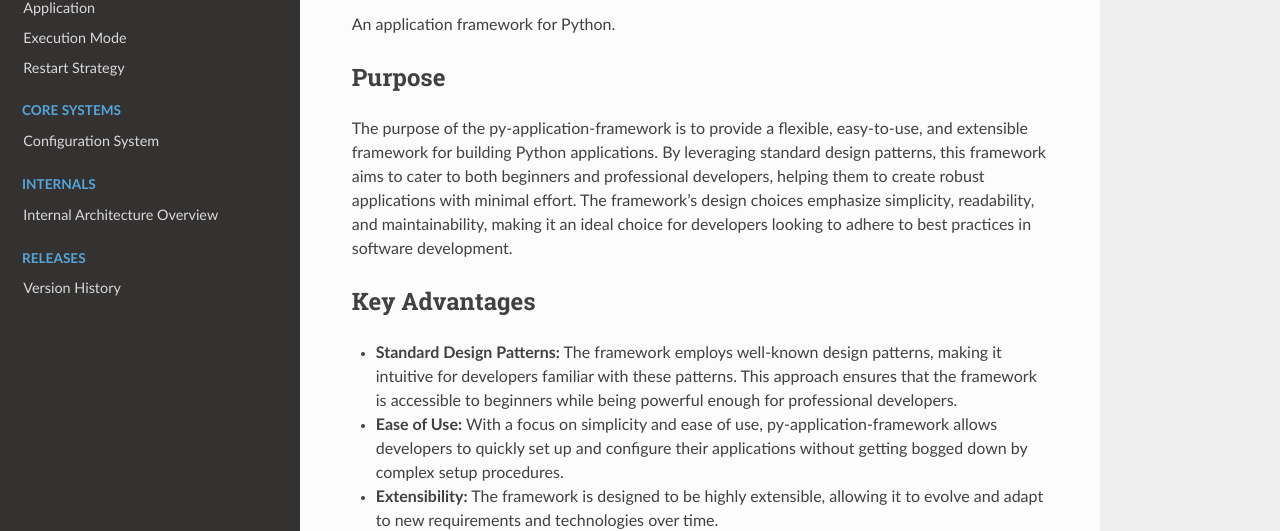
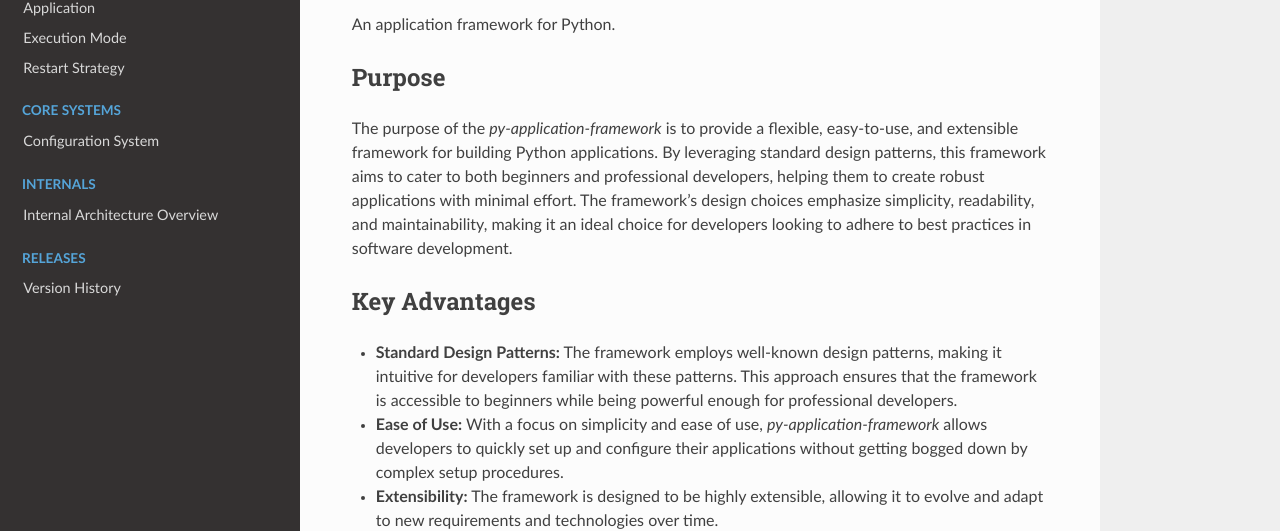
Before and after one commit to runemalm/py-application-framework, a Sphinx documentation site: the page built from docs/index.rst, in a window 1280 px wide and 900 px high. Shown: the part 272-803 px from the top of the window. Built offline with Sphinx 7.4.7 and the Read the Docs theme 2.0.0, drawn with Linux system fonts in a browser that asks for light colours; pages that are not in the unit, such as notebooks, are missing from menus.

```diff
--- a/docs/index.rst
+++ b/docs/index.rst
@@ -10,13 +10,13 @@ An application framework for Python.
 Purpose
 -------
 
-The purpose of the py-application-framework is to provide a flexible, easy-to-use, and extensible framework for building Python applications. By leveraging standard design patterns, this framework aims to cater to both beginners and professional developers, helping them to create robust applications with minimal effort. The framework's design choices emphasize simplicity, readability, and maintainability, making it an ideal choice for developers looking to adhere to best practices in software development.
+The purpose of the `py-application-framework` is to provide a flexible, easy-to-use, and extensible framework for building Python applications. By leveraging standard design patterns, this framework aims to cater to both beginners and professional developers, helping them to create robust applications with minimal effort. The framework's design choices emphasize simplicity, readability, and maintainability, making it an ideal choice for developers looking to adhere to best practices in software development.
 
 Key Advantages
 --------------
 
 - **Standard Design Patterns:** The framework employs well-known design patterns, making it intuitive for developers familiar with these patterns. This approach ensures that the framework is accessible to beginners while being powerful enough for professional developers.
-- **Ease of Use:** With a focus on simplicity and ease of use, py-application-framework allows developers to quickly set up and configure their applications without getting bogged down by complex setup procedures.
+- **Ease of Use:** With a focus on simplicity and ease of use, `py-application-framework` allows developers to quickly set up and configure their applications without getting bogged down by complex setup procedures.
 - **Extensibility:** The framework is designed to be highly extensible, allowing it to evolve and adapt to new requirements and technologies over time.
 - **Maintainability:** By following best practices and using standard design patterns, the framework promotes maintainable code, reducing the long-term cost of ownership for applications built with it.
 - **Flexibility:** Supports multiple configuration sources (e.g., YAML, JSON, INI, environment variables) with the ability to override settings from different sources, providing maximum flexibility in configuration management.
```
Also changed, not shown: README.md (+11 -3 lines).
